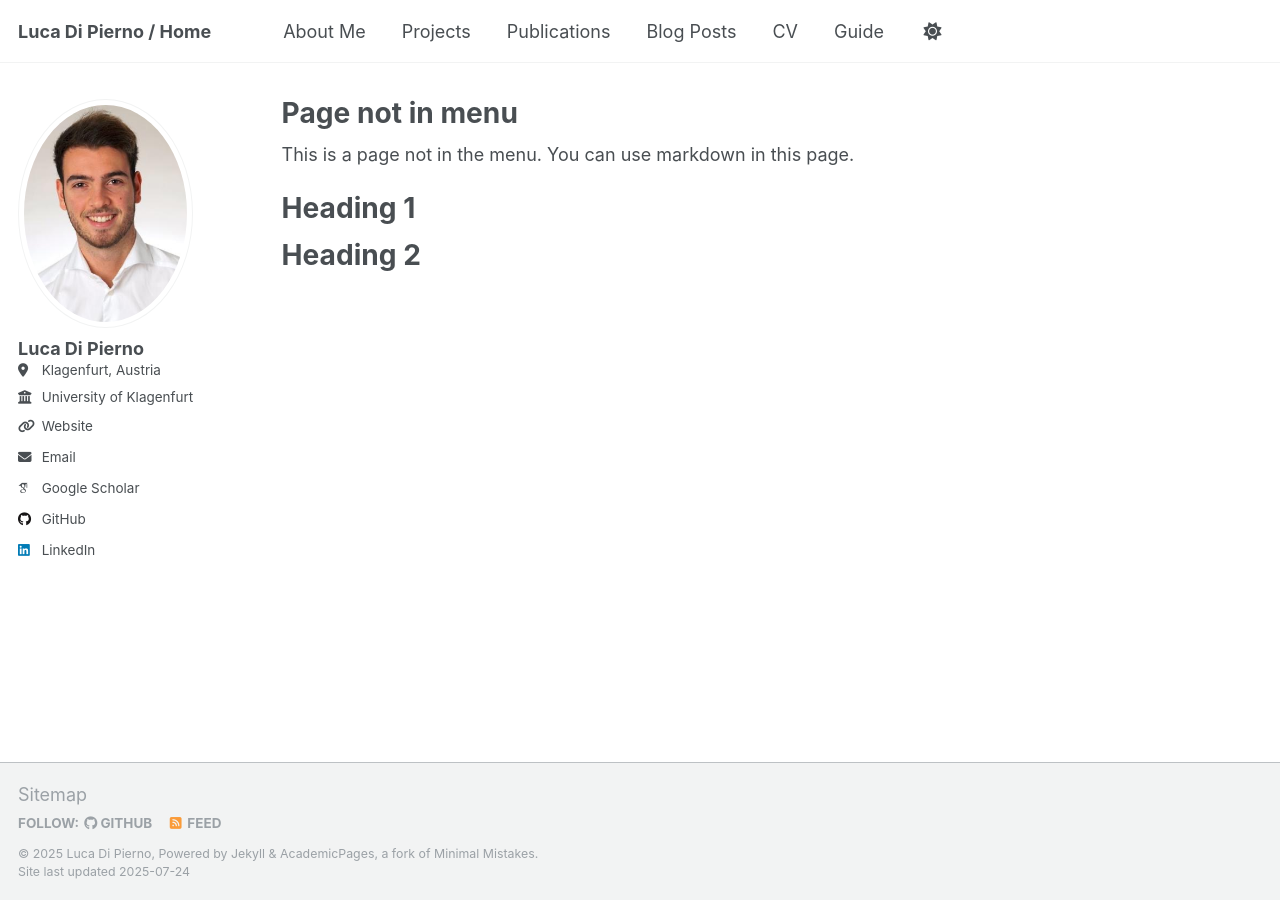
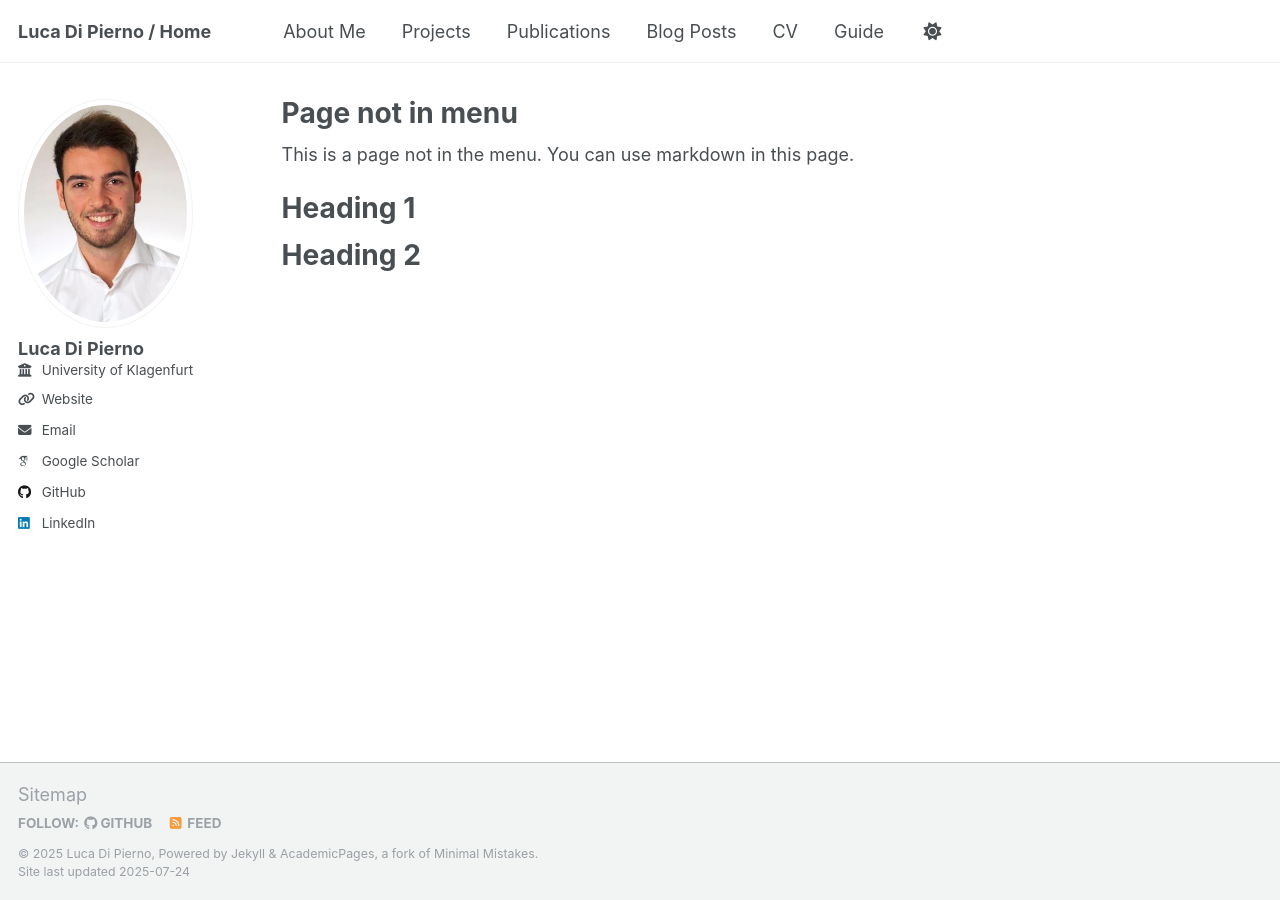
Before and after one commit to LucaDiPierno/LucaDiPierno.github.io, a Jekyll site: the page built from _pages/non-menu-page.md, in a window 1280 px wide. Built offline with Jekyll 4.4.1, drawn with Linux system fonts in a browser that asks for light colours; some web fonts are replaced; a script that is not in the unit is left out.

```diff
--- a/_config.yml
+++ b/_config.yml
@@ -19,7 +19,7 @@
   name             : "Luca Di Pierno"
   pronouns         : # example: "she/her"
   bio              : #
-  location         : "Klagenfurt, Austria"
+  location         : #
   employer         : "University of Klagenfurt"
   uri              : "https://www.aau.at/en/smart-systems-technologies/control-of-networked-systems/"
   email            : "luca.dipierno@aau.at"
```
